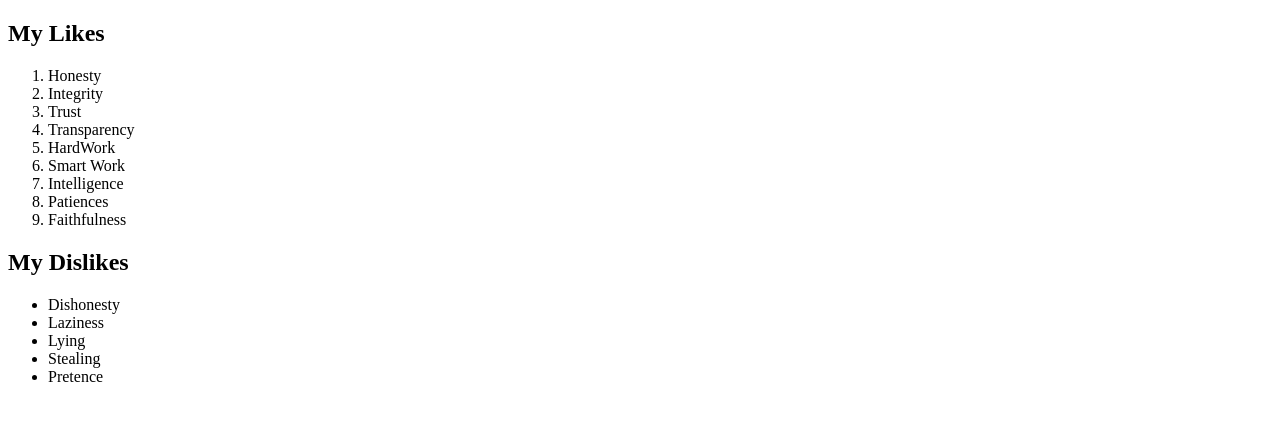
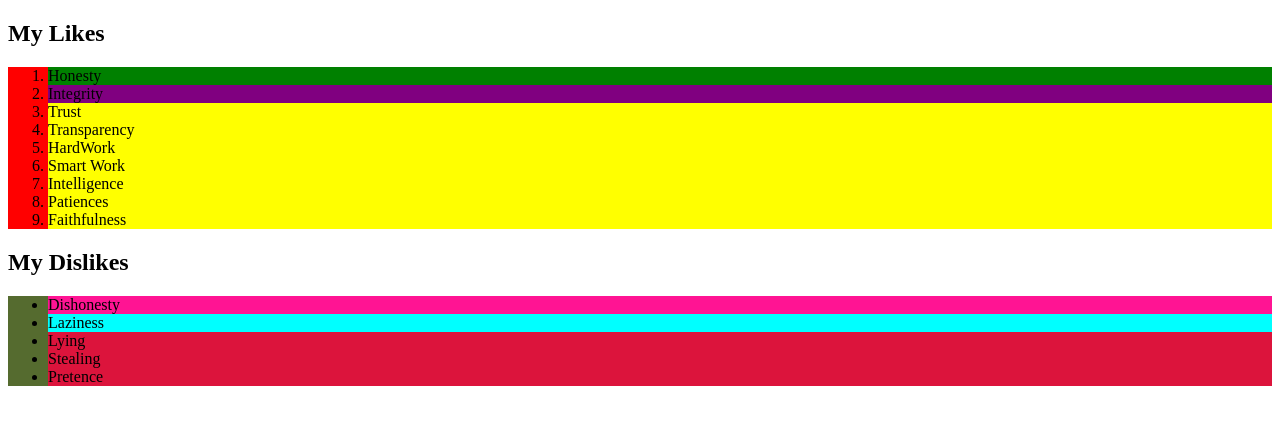
Before and after one commit to Ngozi1/CSS-Assignment-1, a plain HTML site: page index.html in a window 1280 px wide. Drawn offline with Linux system fonts and the light colour scheme.

Commit message:
my commit

```diff
--- a/index.html
+++ b/index.html
@@ -5,31 +5,32 @@
     <meta http-equiv="X-UA-Compatible" content="IE=edge">
     <meta name="viewport" content="width=device-width, initial-scale=1.0">
     <title>Document</title>
+    <link rel="stylesheet" href="style.css">
 </head>
 <body>
     <div>
         <h2>My Likes</h2>
-        <ol>
-            <li>Honesty</li>
-            <li>Integrity</li>
-            <li>Trust</li>
-            <li>Transparency</li>
-            <li>HardWork</li>
-            <li>Smart Work</li>
-            <li>Intelligence</li>
-            <li>Patiences</li>
-            <li>Faithfulness</li>
+        <ol class="likes" id="likes">
+            <li class="like_one" id="like_one">Honesty</li>
+            <li class="like_one" id="like_two">Integrity</li>
+            <li class="like_one" id="like_three">Trust</li>
+            <li class="like_one" id="like_four">Transparency</li>
+            <li class="like_one" id="like_five">HardWork</li>
+            <li class="like_one" id="like_six">Smart Work</li>
+            <li class="like_one" id="like_seven">Intelligence</li>
+            <li class="like_one" id="like_eight">Patiences</li>
+            <li class="like_one" id="like_nine">Faithfulness</li>
         </ol>
     </div>
 
     <div>
         <h2>My Dislikes</h2>
-        <ul>
-            <li>Dishonesty</li>
-            <li>Laziness</li>
-            <li>Lying</li>
-            <li>Stealing</li>
-            <li>Pretence</li>
+        <ul class="unlike" id="unlike">
+            <li class="unlike_one" id="unlike_one">Dishonesty</li>
+            <li class="unlike_one" id="unlike_two">Laziness</li>
+            <li class="unlike_one" id="unlike_three">Lying</li>
+            <li class="unlike_one" id="unlike_four">Stealing</li>
+            <li class="unlike_one" id="unlike_five">Pretence</li>
         </ul>
     </div>
 </body>
--- a/style.css
+++ b/style.css
@@ -0,0 +1,39 @@
+#likes{
+    background-color: red;
+}
+
+.likes{
+    background-color: blue;
+}
+
+.like_one{
+    background-color: yellow;
+}
+
+#like_one{
+    background-color: green;
+}
+
+#like_two{
+    background-color: purple;
+}
+
+.unlike{
+    background-color: brown;
+}
+
+#unlike{
+    background-color: darkolivegreen;
+}
+
+.unlike_one{
+    background-color: crimson;
+}
+
+#unlike_one{
+    background-color: deeppink;
+}
+
+#unlike_two{
+    background-color: cyan;
+}
```
